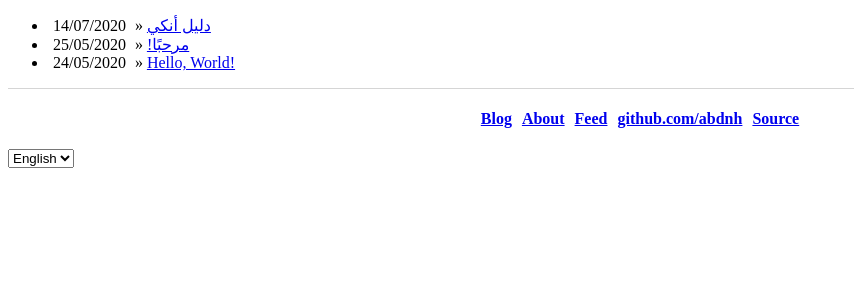
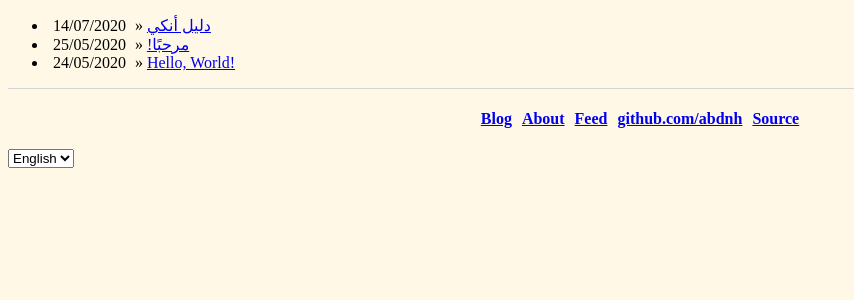
Before and after one commit to abdnh/abdnh.github.io, a Jekyll site: the page built from index.html, in a window 1280 px wide. Shown: the top 300 px of the page, without its empty margins (0-854 px from the left). Built offline with Jekyll 4.4.1, drawn with Linux system fonts in a browser that asks for light colours.

Commit message:
Change background color
Use [Cosmic latte](https://en.wikipedia.org/wiki/Cosmic_latte) because
it's nice and why not?

```diff
--- a/css/main.css
+++ b/css/main.css
@@ -1,3 +1,7 @@
+body {
+    background-color: #FFF8E7;
+}
+
 footer ul {
     display: flex;
     flex-wrap: wrap;
```
